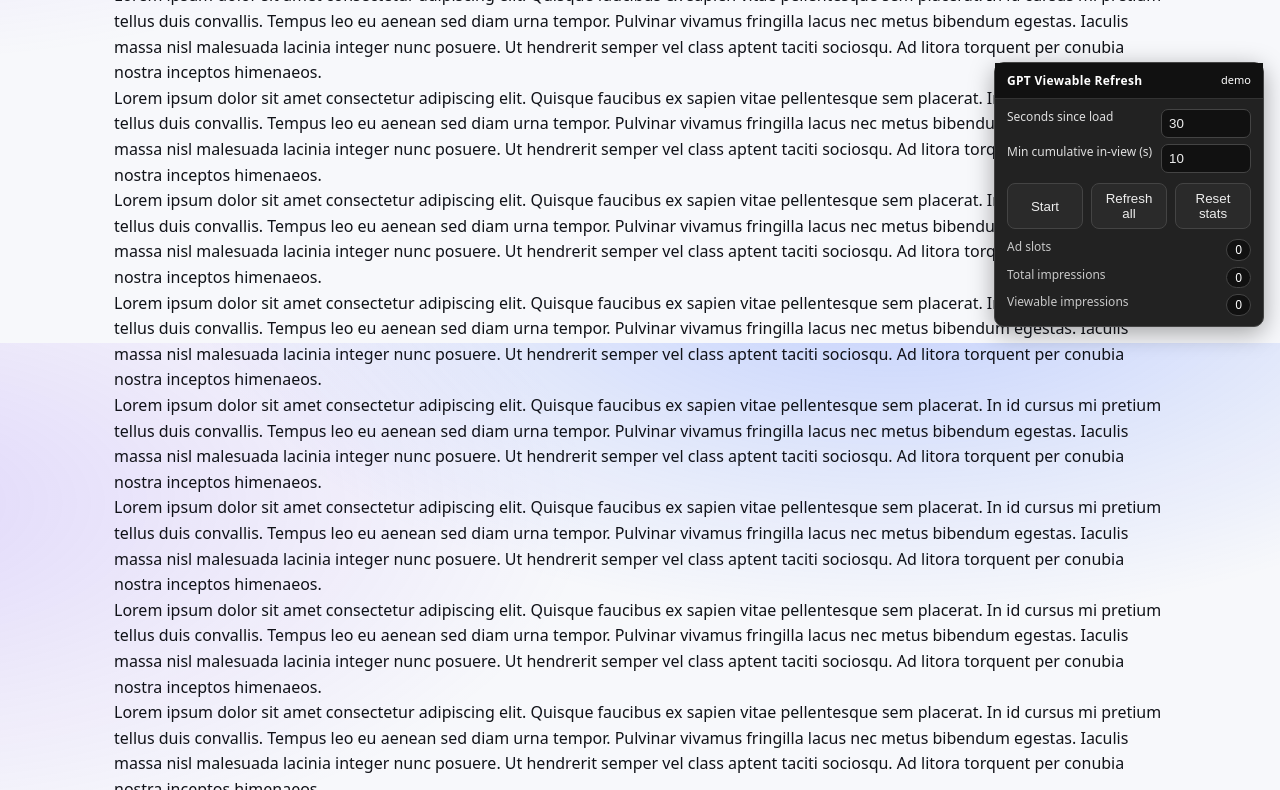
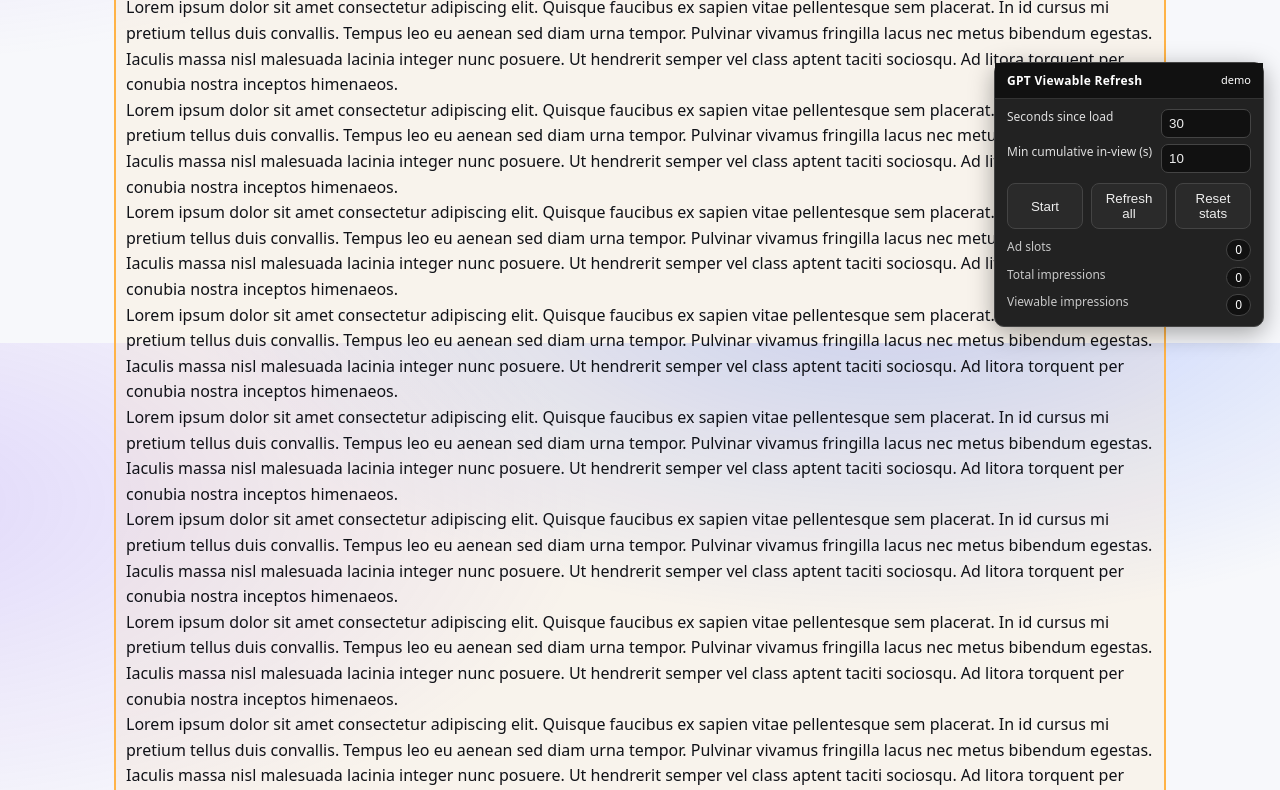
Before and after one commit to adopsboost/adopsboost.github.io, a plain HTML site: page adshift/index.html in a window 1280 px wide. Shown: the part 457-1247 px from the top of the page. Drawn offline with Linux system fonts and the light colour scheme.

Commit message:
Add a 40px margin to the top and bottom of content and ad blocks
Also add a param to turn off adshift altogether so we can see the behaviour separately.

```diff
--- a/adshift/index.html
+++ b/adshift/index.html
@@ -103,10 +103,19 @@
     .foot { display: flex; flex-wrap: wrap; gap: 10px; align-items: center; justify-content: space-between; padding: 20px 0 40px; color: var(--muted); font-size: 14px; }
     .mono { font-family: ui-monospace, SFMono-Regular, Menlo, Monaco, Consolas, "Liberation Mono", "Courier New", monospace; }
     .ad_placement {min-height:310px;}
+        /* Sibling margin collapse demo */
+    .margin_collapse_test {
+      margin: 40px 0; /* large vertical margins to show collapse */
+      padding: 10px;
+      border: 2px solid #ffb347;
+      background: rgba(255, 179, 71, 0.08);
+    }
   </style>
   <script src="https://rebounder.adopsboost.com/adopsboost.com/start_rebounder.js"></script>
   <script>
     window.rebounder = window.rebounder || {};
+    const urlParams = new URLSearchParams(window.location.search);
+    if (urlParams.get('adshift_off') !== 'true') {
       window.rebounder.adshift = [{
         adSelector: ".ad_placement",
         containerSelector: ".content",
@@ -114,6 +123,7 @@
         maxAdElements: 4,
         minHeight: 340
       }];
+    }
     window.pbjs = window.pbjs || {
       onEvent: function() {},
       requestBids: function() {}
@@ -450,7 +460,7 @@ googletag.cmd.push(() => {
     function insertLorumIpsum(index) {
         const contentElement = document.querySelectorAll('.content');
         const newSection = document.createElement('section');
-        newSection.className = 'section';
+        newSection.className = 'section margin_collapse_test';
         newSection.innerHTML = `
           <h2>Content section ${index}</h2>
           <div>
@@ -483,7 +493,7 @@ googletag.cmd.push(() => {
     function insertAdPlacement(index) {
         const contentElement = document.querySelectorAll('.content');
         const adSection = document.createElement('section');
-        adSection.className = 'ad_placement';
+        adSection.className = 'ad_placement margin_collapse_test';
         adSection.innerHTML = `
             <p>This is ad unit ${index}</p>
             <div id='ad-div-${index}'>
```
Lines whose indentation alone changed are shown as unchanged.
